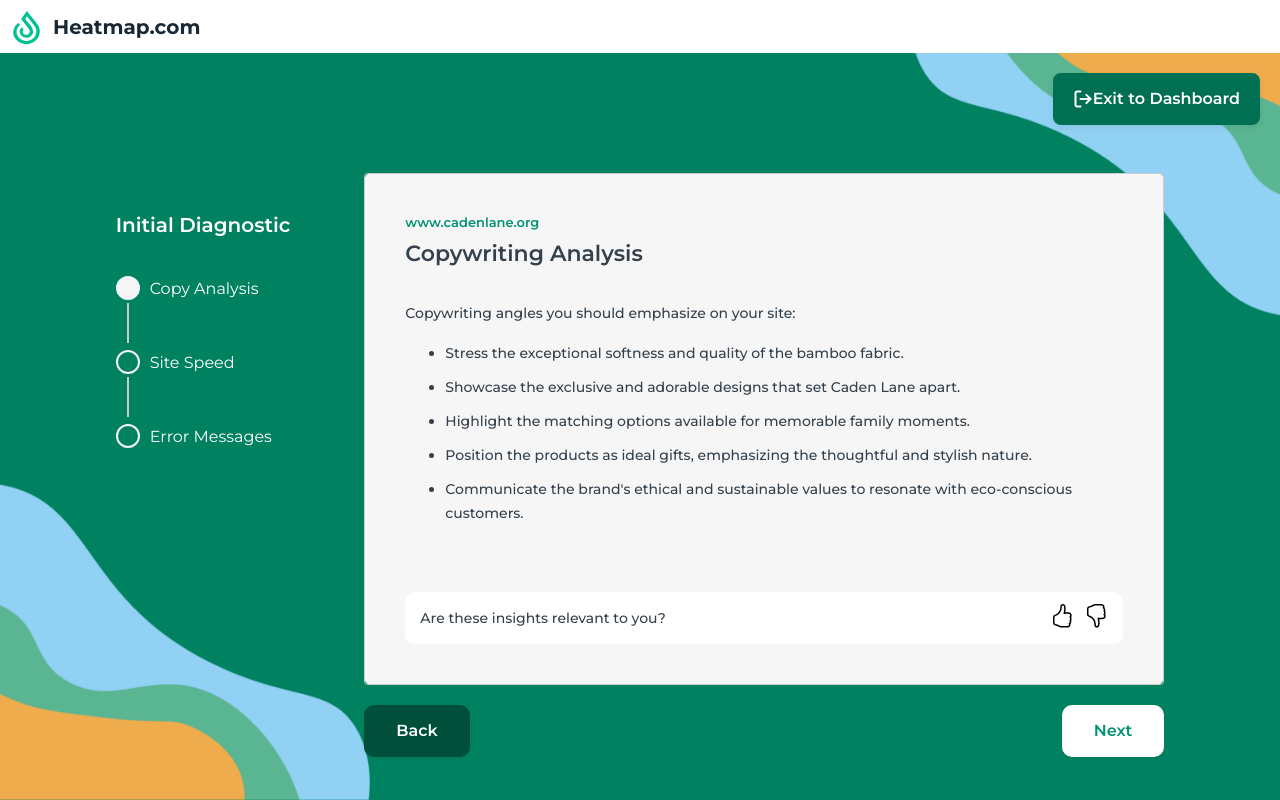
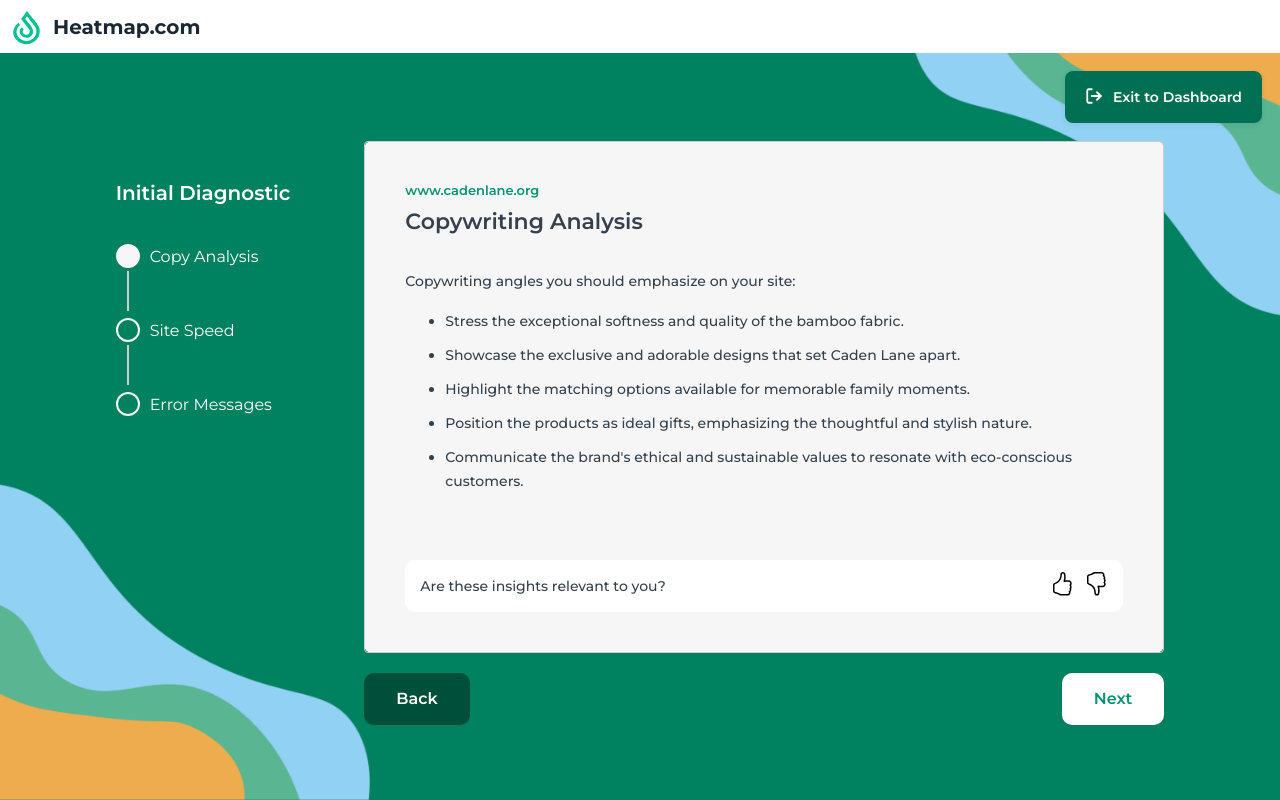
Before and after one commit to AdamsEugene/page-vitals, a Vue app: page /steppers in a window 1280 px wide. Built offline with nearby package versions, Linux system fonts and the light colour scheme.

Commit message:
saving changes

```diff
--- a/src/components/HeaderNav.vue
+++ b/src/components/HeaderNav.vue
@@ -5,11 +5,11 @@
   </svg> <span class="logo">Heatmap.com</span>
 </header>
 
-<button class="page_vitals_exit_button"><svg xmlns="http://www.w3.org/2000/svg" width="20" height="20" viewBox="0 0 20 20" fill="none">
+<button class="page_vitals_exit_button"><svg xmlns="http://www.w3.org/2000/svg" width="18" height="18" viewBox="0 0 20 20" fill="none">
 <path d="M7.5 17.5H4.16667C3.72464 17.5 3.30072 17.3244 2.98816 17.0118C2.67559 16.6993 2.5 16.2754 2.5 15.8333V4.16667C2.5 3.72464 2.67559 3.30072 2.98816 2.98816C3.30072 2.67559 3.72464 2.5 4.16667 2.5H7.5" stroke="white" stroke-width="2" stroke-linecap="round" stroke-linejoin="round"/>
 <path d="M13.333 14.1667L17.4997 10L13.333 5.83333" stroke="white" stroke-width="2" stroke-linecap="round" stroke-linejoin="round"/>
 <path d="M17.5 10H7.5" stroke="white" stroke-width="2" stroke-linecap="round" stroke-linejoin="round"/>
-</svg>Exit to Dashboard</button>
+</svg> <span style="margin-left: 10px;">Exit to Dashboard</span>  </button>
 </template>
 
 <script lang="ts">
@@ -28,7 +28,7 @@
 
 .page_vitals_exit_button{
   display: flex;
-  margin: 20px 20px 20px auto;
+  margin: 18px 18px 10px auto;
   border-radius: var(--corner-med, 8px);
 padding: 16px 20px;
 background: var(--Primary-04-Dark, #016F52);
@@ -36,7 +36,7 @@
 box-shadow: 0px 2px 6px 0px rgba(26, 40, 53, 0.08);
 color: var(--Grey-White, var(--Grey-White, #FFF));
 font-family: Montserrat;
-font-size: 16px;
+font-size: 14px;
 font-style: normal;
 font-weight: 600;
 line-height: 20px; /* 125% */
--- a/src/components/Steppers.vue
+++ b/src/components/Steppers.vue
@@ -87,11 +87,12 @@
 
 
   .page_vitals_steppers_cover {
+    /* background-color: red; */
     /* background-size:100% 100% ;  */
     display: flex;
     align-items: center;
     justify-content: center;
-    height: 80%;
+    height: 75%;
     width: 100vw;
     position: fixed;
     /* z-index: -1; */
```
